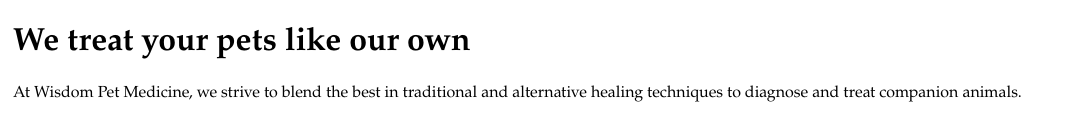
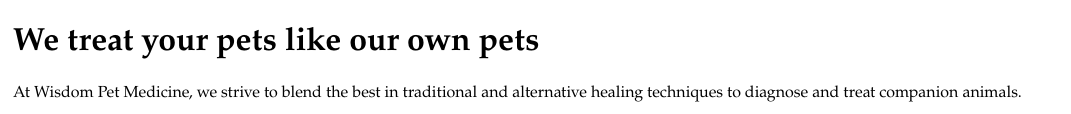
Before and after one commit to hunterstevenshaw/pets, a plain HTML site: page index.html in a window 1280 px wide. Shown: the part 573-687 px from the top of the page, without its empty margins (0-1071 px from the left). Drawn offline with Linux system fonts and the light colour scheme.

Commit message:
changed tagline.

```diff
--- a/index.html
+++ b/index.html
@@ -26,7 +26,7 @@
     </header>
 
       <img src="img/jumbotron.jpg" alt="woman with dog on couch">
-      <h1>We treat your pets like our own</h1>
+      <h1>We treat your pets like our own pets</h1>
       <p>At Wisdom Pet Medicine, we strive to blend the best in traditional and alternative healing techniques to diagnose and treat companion animals.</p>
 
       <article>
```
